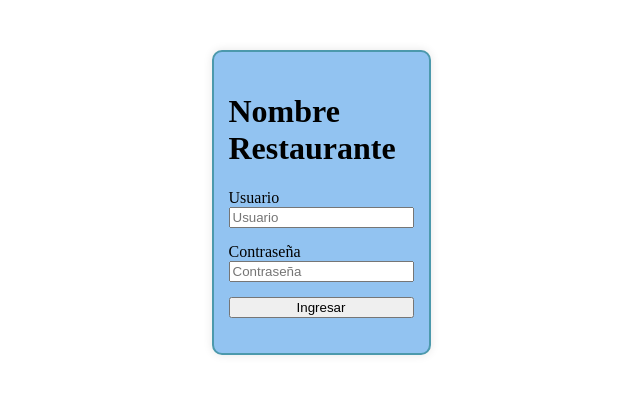
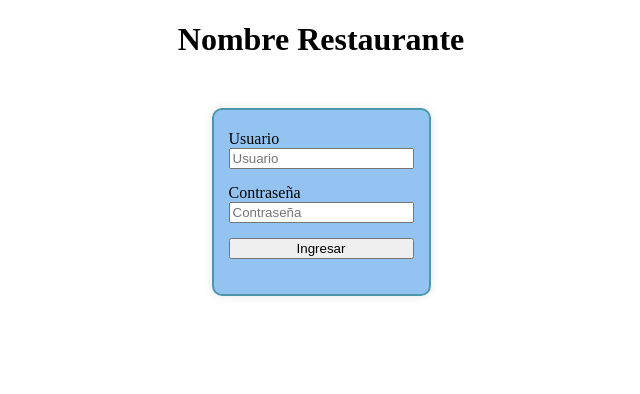
Before and after one commit to LucianoPardo/TrabajoFinal, a plain HTML site: page index.html in a window 1280 px wide. Shown: the whole page, without its empty margins (319-959 px from the left). Drawn offline with Linux system fonts and the light colour scheme.

Commit message:
modificacion del index

```diff
--- a/index.html
+++ b/index.html
@@ -6,15 +6,14 @@
     <title>Login</title>
     <link rel="stylesheet" href="estilo.css">
 </head>
-<body>
-
+<body class="bodyIndex">
+    <h1 class="titulo">Nombre Restaurante</h1>
     <div class="flex-contenedor">
-       <form class="login">
-            <h1 class="titulo">Nombre Restaurante</h1>
+        <form class="login">
             <label for="usuario">Usuario</label>
             <input type="text" id="usuario"placeholder="Usuario" required>
             <label for="contraseña">Contraseña</label>
-            <input type="password" id="contraseña" placeholder="Contraseña" required>
+            <input type="password" id="contraseña" placeholder="Contraseña"required>
             <input type="submit" value="Ingresar">
         </form>
     </div>
```
